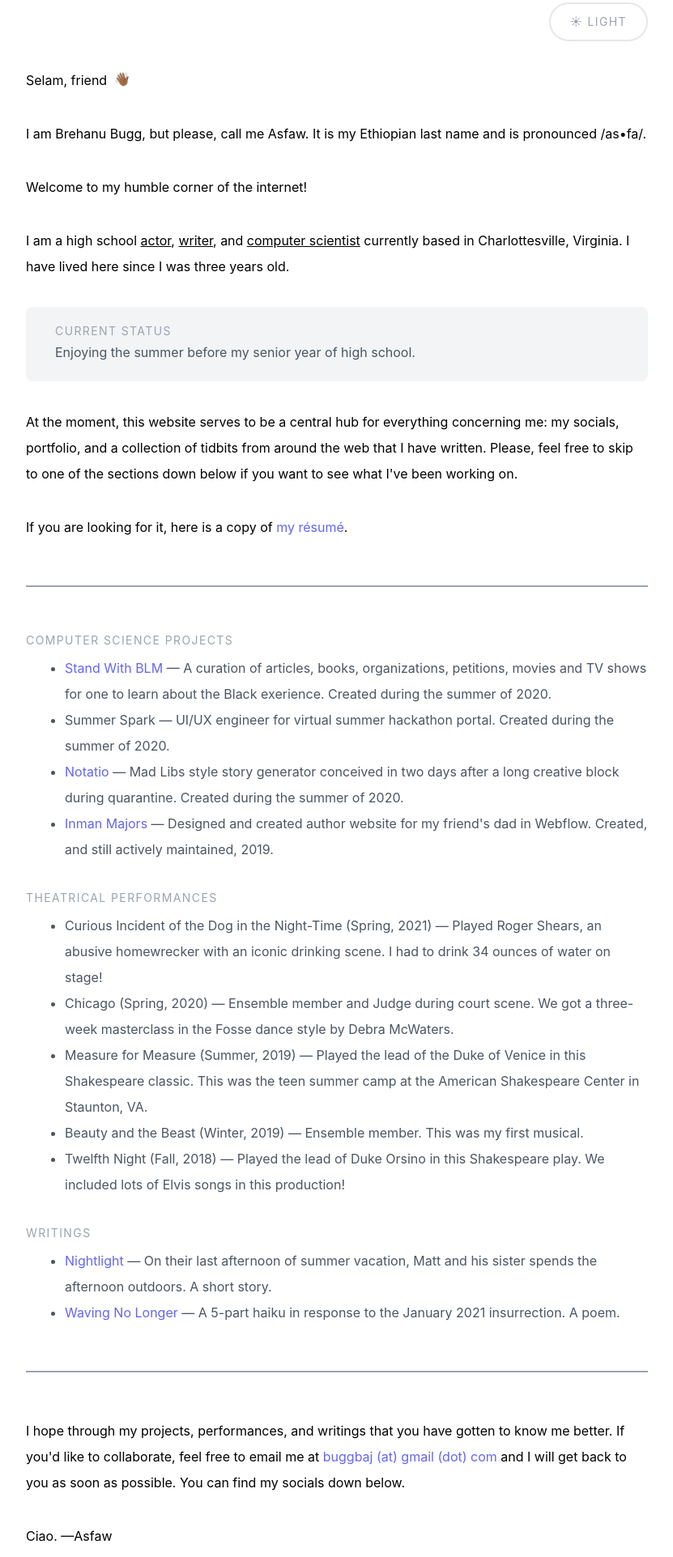
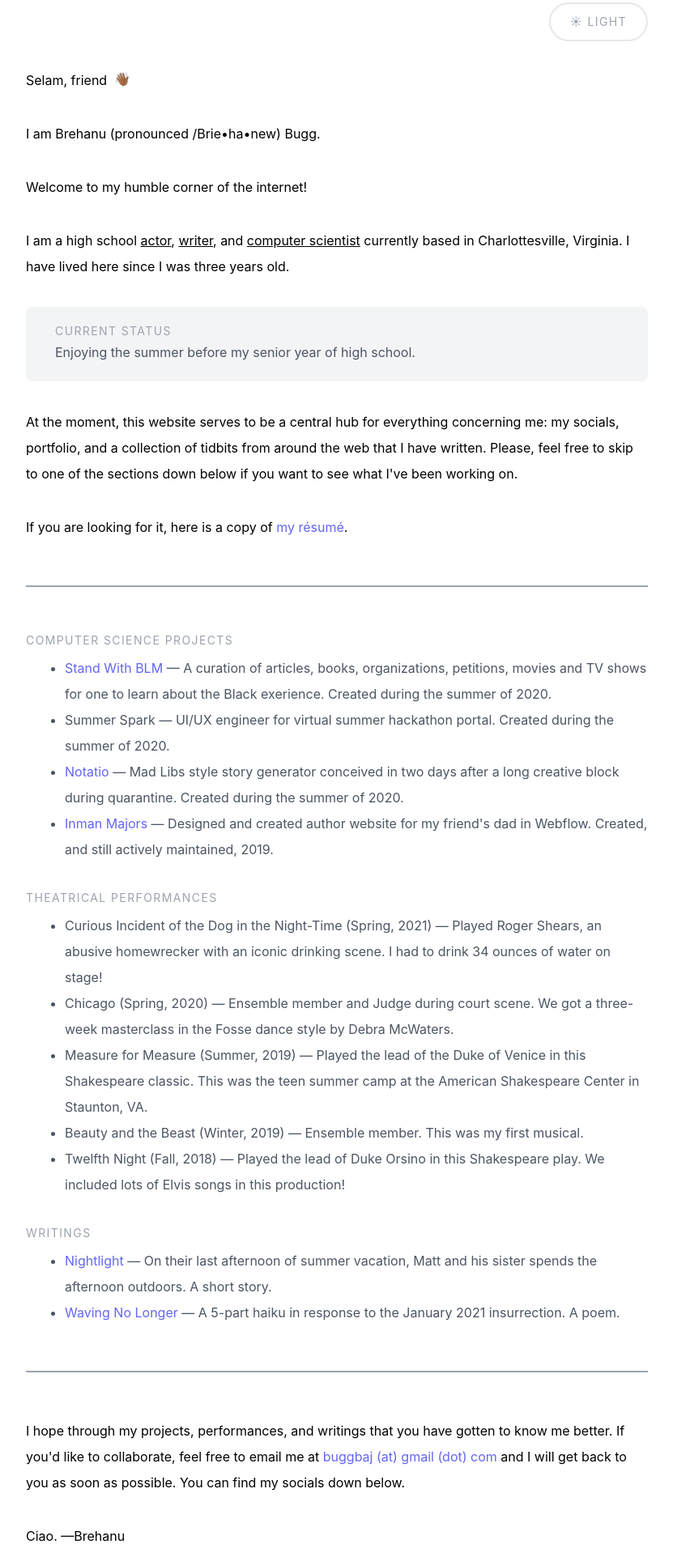
Before and after one commit to hanubugg/portfolio, a Gatsby site: page / in a window 1280 px wide. Shown: the part 77-2000 px from the top of the page at 81% size, without its empty margins (224-1055 px from the left). Built offline with nearby package versions, Linux system fonts and the light colour scheme; Gatsby itself is replaced by a stand-in of ours.

Commit message:
changed to 'Brehanu Bugg' for colleges

```diff
--- a/gatsby-config.js
+++ b/gatsby-config.js
@@ -1,8 +1,8 @@
 module.exports = {
     siteMetadata: {
         url: `https://brehanubugg.com`,
-        title: "Asfaw",
-        description: "Asfaw is an actor, writer, and computer scientist currently based in Charlottesville, VA. Take a look at his portfolio here."
+        title: "Brehanu Bugg",
+        description: "Brehanu Bugg is an actor, writer, and computer scientist currently based in Charlottesville, VA. Take a look at his portfolio here."
     },
     plugins: [
         "gatsby-plugin-postcss",
--- a/package.json
+++ b/package.json
@@ -1,9 +1,9 @@
 {
-	"name": "asfaw",
+	"name": "brehanubugg",
 	"version": "1.0.0",
 	"private": true,
-	"description": "Official website of Asfaw: actor, writer, and computer scientist.",
-	"author": "Asfaw",
+	"description": "Official website of Brehanu Bugg: actor, writer, and computer scientist.",
+	"author": "Brehanu Bugg",
 	"keywords": [],
 	"scripts": {
 		"develop": "gatsby develop -H 0.0.0.0",
--- a/src/pages/index.js
+++ b/src/pages/index.js
@@ -15,7 +15,7 @@ const Index = () => {
       <Layout>
         <p className="mt-0">Selam, friend <span className="wave left-1">👋🏾</span></p>
 
-        <p>I am Brehanu Bugg, but please, call me Asfaw. It is my Ethiopian last name and is pronounced /as&bull;fa/.</p>
+        <p>I am Brehanu (pronounced /Brie•ha•new) Bugg.</p>
 
 		<p>Welcome to my humble corner of the internet!</p>
 
@@ -109,9 +109,7 @@ const Index = () => {
 
 		<p>I hope through my projects, performances, and writings that you have gotten to know me better. If you'd like to collaborate, feel free to email me at <a href="mailto:buggbaj@gmail.com" target="_blank" rel="noreferrer">buggbaj (at) gmail (dot) com</a> and I will get back to you as soon as possible. You can find my socials down below.</p>
 
-		<p>Ciao. &#8212;Asfaw</p>
-
-		{/* <hr /> */}
+		<p>Ciao. &#8212;Brehanu</p>
 
 		<div className="flex justify-around mt-34 pt-34">
 			<a href="https://www.instagram.com/brehanuasfaw/" target="_blank" rel="noreferrer">Instagram</a>
```
Also changed, not shown: 2 other files.
